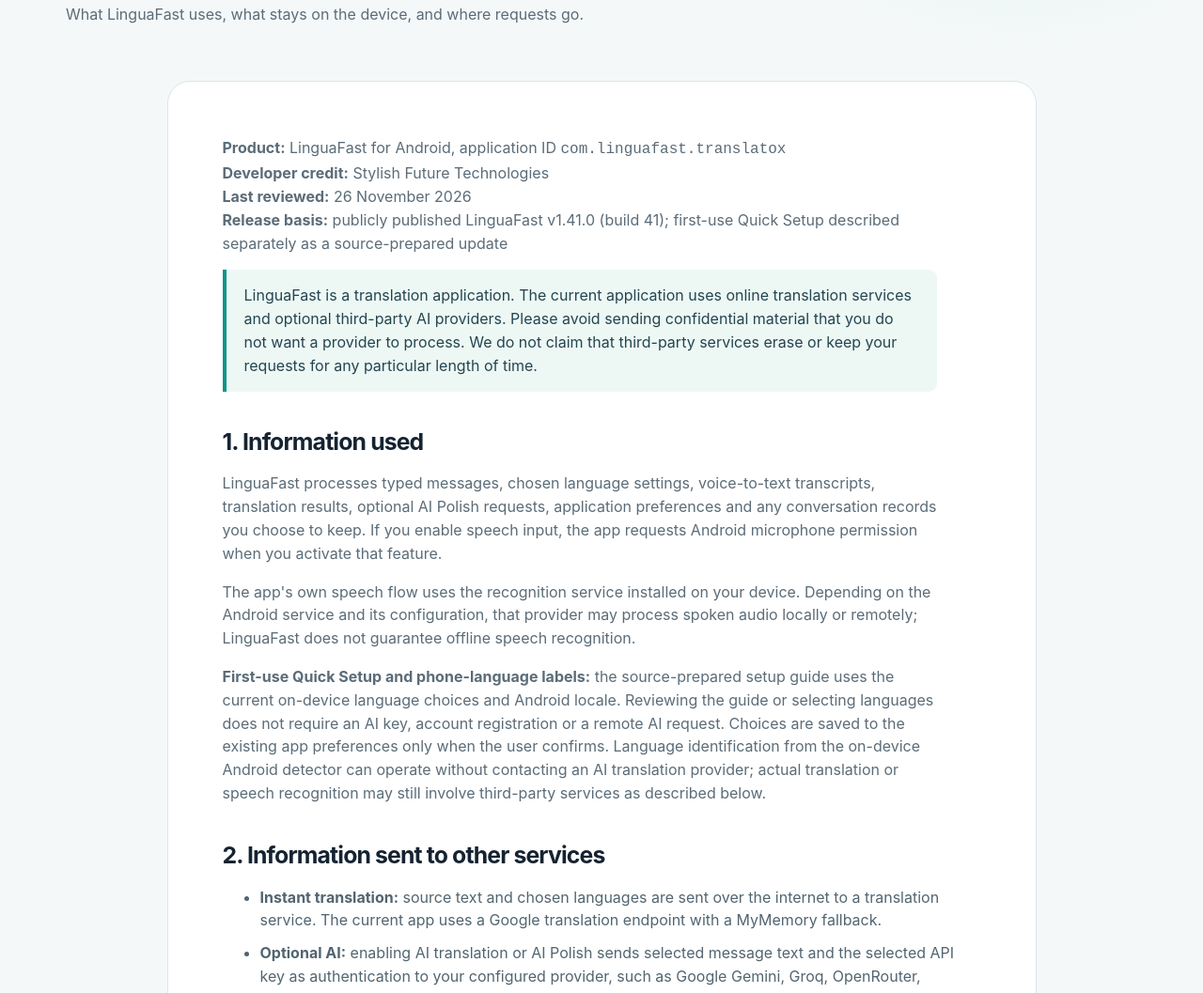
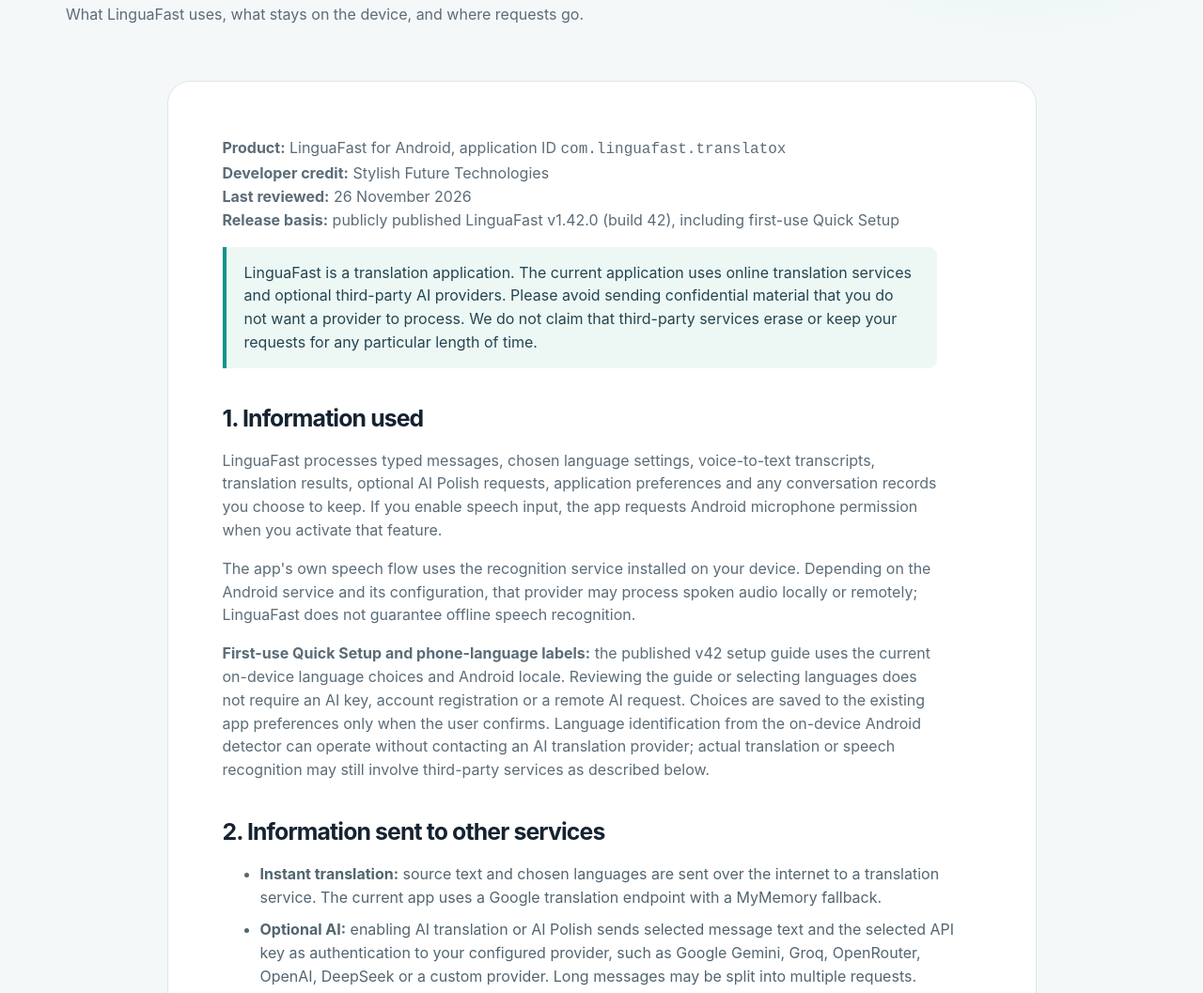
Before and after one commit to madbit1/linguafast, a plain HTML site: page privacy.html in a window 1280 px wide. Shown: the part 264-1321 px from the top of the page at 94% size. Drawn offline with Linux system fonts and the light colour scheme.

Commit message:
Align LinguaFast published v42 release and Quick Setup website status

```diff
--- a/privacy.html
+++ b/privacy.html
@@ -8,12 +8,12 @@
 <header class="site-head"><div class="container head-inner"><a class="identity" href="./"><img src="favicon.svg" width="42" height="42" alt="">LinguaFast</a><nav class="site-nav" aria-label="Navigation"><a href="./">Home</a><a href="support.html">Support</a><a href="https://github.com/madbit1/linguafast-updates/releases/latest" class="nav-cta">Releases</a></nav></div></header>
 <main id="main"><section class="page-hero"><div class="container"><div class="eyebrow">Privacy &amp; data</div><h1>Privacy policy</h1><p>What LinguaFast uses, what stays on the device, and where requests go.</p></div></section>
 <article class="prose container">
-<p><strong>Product:</strong> LinguaFast for Android, application ID <code>com.linguafast.translatox</code><br><strong>Developer credit:</strong> Stylish Future Technologies<br><strong>Last reviewed:</strong> 26 November 2026<br><strong>Release basis:</strong> publicly published LinguaFast v1.41.0 (build 41); first-use Quick Setup described separately as a source-prepared update</p>
+<p><strong>Product:</strong> LinguaFast for Android, application ID <code>com.linguafast.translatox</code><br><strong>Developer credit:</strong> Stylish Future Technologies<br><strong>Last reviewed:</strong> 26 November 2026<br><strong>Release basis:</strong> publicly published LinguaFast v1.42.0 (build 42), including first-use Quick Setup</p>
 <p class="note">LinguaFast is a translation application. The current application uses online translation services and optional third-party AI providers. Please avoid sending confidential material that you do not want a provider to process. We do not claim that third-party services erase or keep your requests for any particular length of time.</p>
 <h2 id="collected">1. Information used</h2>
 <p>LinguaFast processes typed messages, chosen language settings, voice-to-text transcripts, translation results, optional AI Polish requests, application preferences and any conversation records you choose to keep. If you enable speech input, the app requests Android microphone permission when you activate that feature.</p>
 <p>The app's own speech flow uses the recognition service installed on your device. Depending on the Android service and its configuration, that provider may process spoken audio locally or remotely; LinguaFast does not guarantee offline speech recognition.</p>
-<p><strong>First-use Quick Setup and phone-language labels:</strong> the source-prepared setup guide uses the current on-device language choices and Android locale. Reviewing the guide or selecting languages does not require an AI key, account registration or a remote AI request. Choices are saved to the existing app preferences only when the user confirms. Language identification from the on-device Android detector can operate without contacting an AI translation provider; actual translation or speech recognition may still involve third-party services as described below.</p>
+<p><strong>First-use Quick Setup and phone-language labels:</strong> the published v42 setup guide uses the current on-device language choices and Android locale. Reviewing the guide or selecting languages does not require an AI key, account registration or a remote AI request. Choices are saved to the existing app preferences only when the user confirms. Language identification from the on-device Android detector can operate without contacting an AI translation provider; actual translation or speech recognition may still involve third-party services as described below.</p>
 <h2 id="services">2. Information sent to other services</h2>
 <ul>
 <li><strong>Instant translation:</strong> source text and chosen languages are sent over the internet to a translation service. The current app uses a Google translation endpoint with a MyMemory fallback.</li>
```
